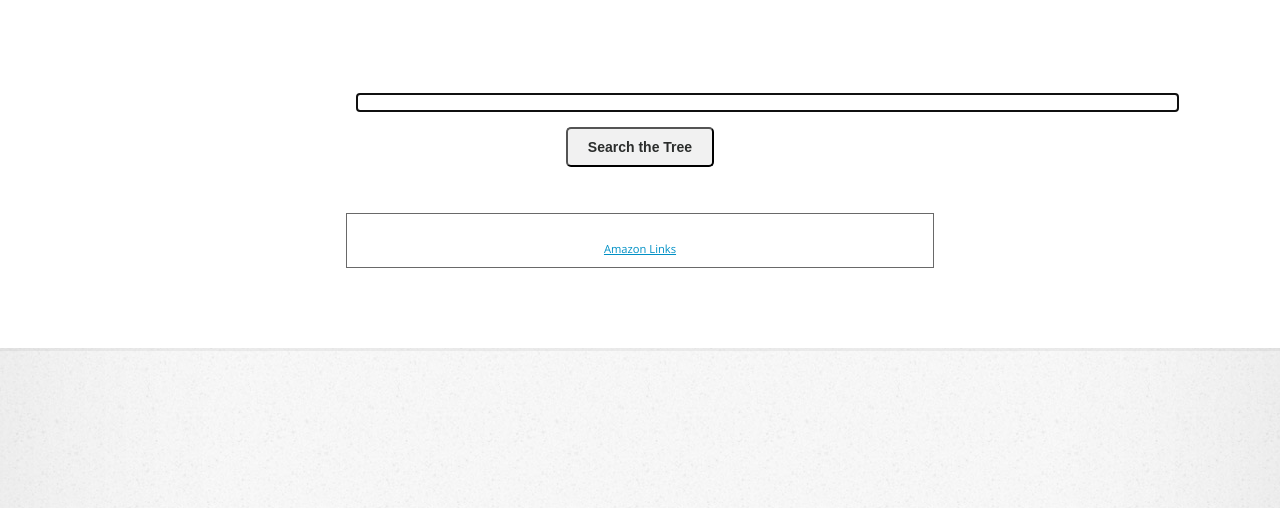
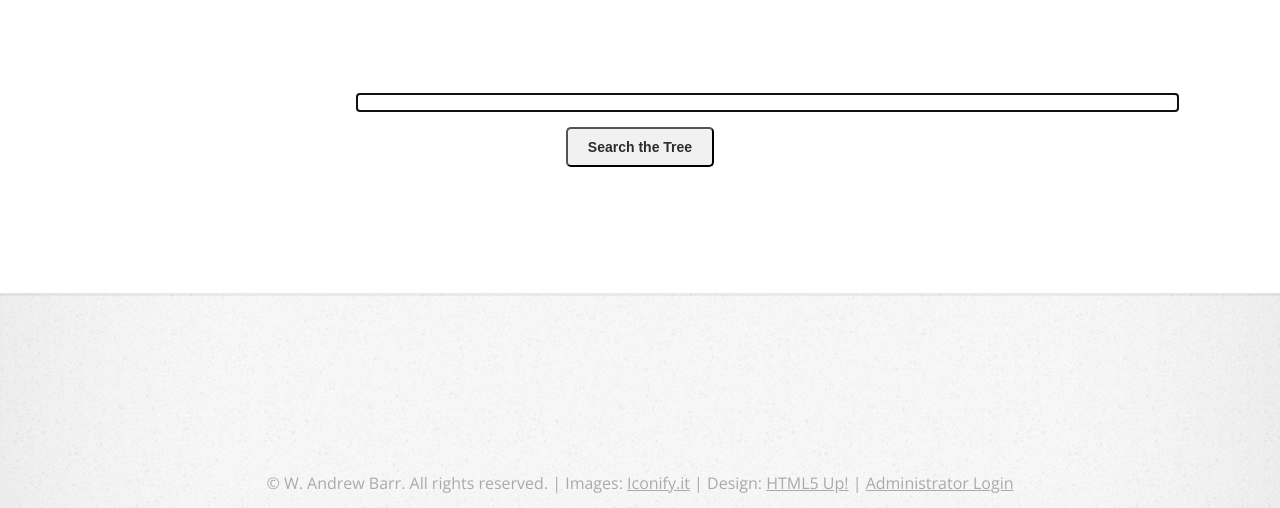
Before and after one commit to wabarr/physanth-phylogeny, a Django app: page /search/ in a window 1280 px wide. Shown: the part 247-755 px from the top of the page. Run offline with Django 3.2, Linux system fonts and the light colour scheme; data that the repository does not hold is empty; parts of the project's set-up code (start-up, migrations or seed data) failed here and were passed over; some libraries are stand-ins or nearby versions.

Commit message:
get rid of ads on search page, because they don't work

```diff
--- a/academicPhylogeny/templates/search.html
+++ b/academicPhylogeny/templates/search.html
@@ -66,15 +66,17 @@
         <!-- Advertisements-->
         <div class="row">
             <div class="3u"></div>
-            <div class="6u" id="ad-container" style="position:relative;">
+            <div class="6u" style="position:relative;">
+                {% comment %}
                 <div class="row">
                     {% for ad in threeAds %}
                     <span class="single-book-medium-amazon">{{ ad.html|safe }}</span>
-                {% endfor %}
+                    {% endfor %}
                 </div>
                 <div class="row">
                     <a href="/support/" style="font-size:70%;">Amazon Links</a>
                 </div>
+                {% endcomment %}
 
 
             </div>
```
